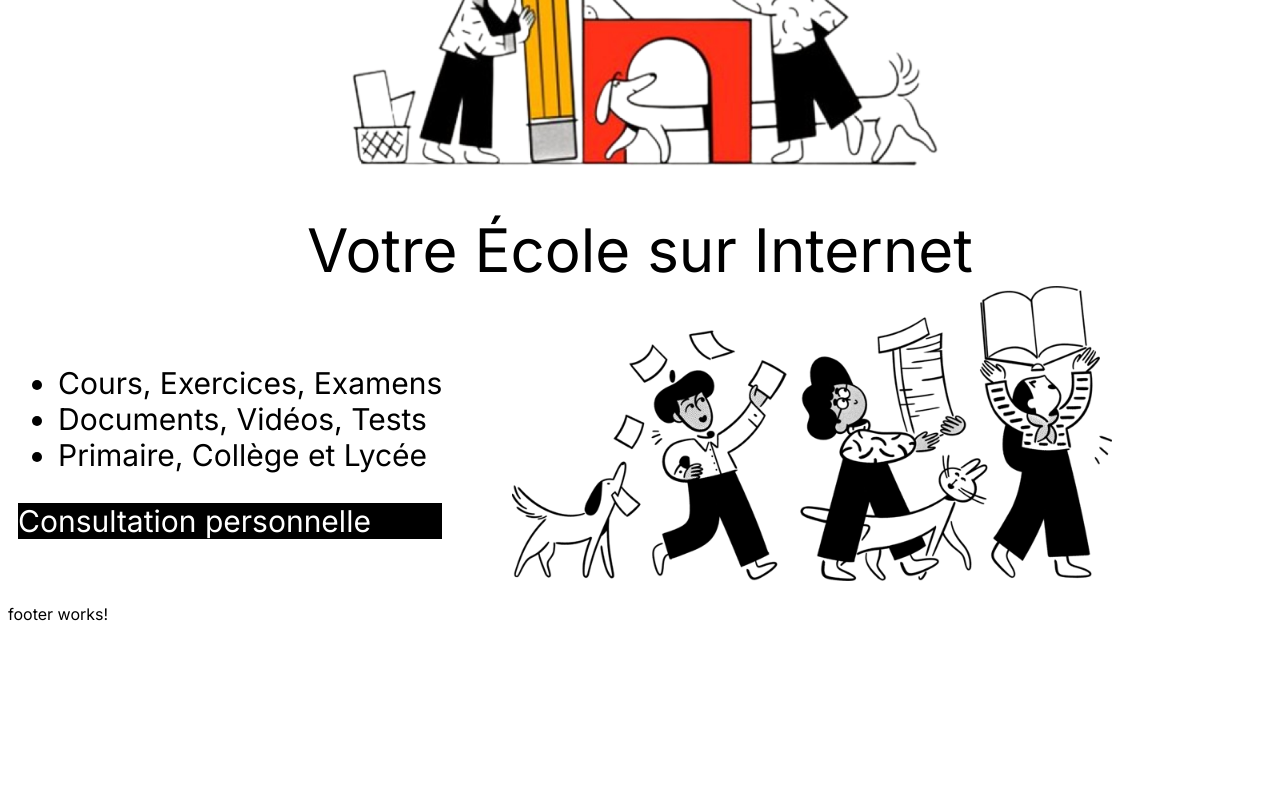
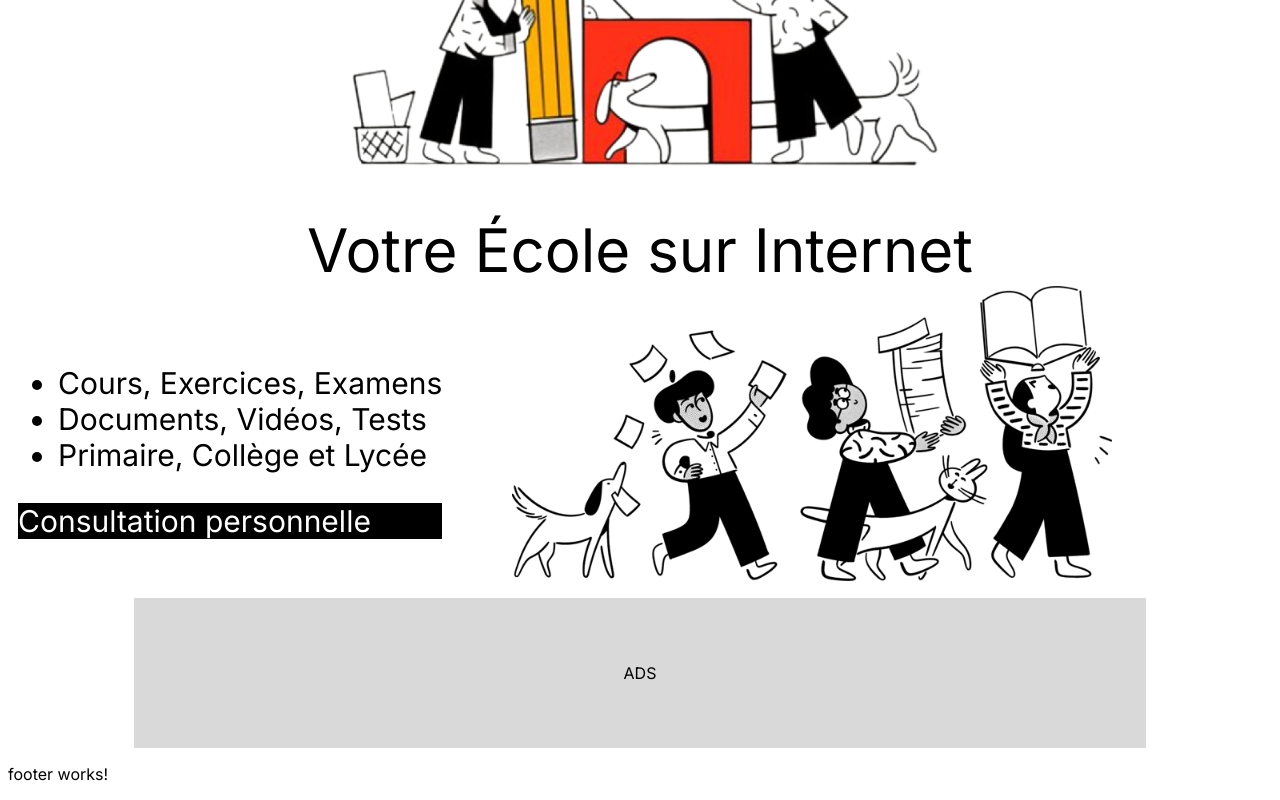
Before and after one commit to LouziAmine/SmartScholars__Ux__Ui, an Angular app: page / in a window 1280 px wide. Shown: the part 386-1186 px from the top of the page. Before the commit the page ends 1026 px from the top, so only its background shows below. Built offline with nearby package versions, Linux system fonts and the light colour scheme.

Commit message:
Advertising Network

```diff
--- a/src/app/app.module.ts
+++ b/src/app/app.module.ts
@@ -8,6 +8,7 @@ import { FooterComponent } from './component/footer/footer.component';
 import { HomeComponent } from './component/home/home.component';
 import { Conteneur1Component } from './component/home/conteneur-1/conteneur-1.component';
 import { Conteneur2Component } from './component/home/conteneur-2/conteneur-2.component';
+import { AdvertisingNetworkComponent } from './component/advertising-network/advertising-network.component';
 
 @NgModule({
   declarations: [
@@ -16,7 +17,8 @@ import { Conteneur2Component } from './component/home/conteneur-2/conteneur-2.co
     FooterComponent,
     HomeComponent,
     Conteneur1Component,
-    Conteneur2Component
+    Conteneur2Component,
+    AdvertisingNetworkComponent
   ],
   imports: [
     BrowserModule,
--- /dev/null
+++ b/src/app/component/advertising-network/advertising-network.component.html
@@ -0,0 +1,5 @@
+<div class="advertising-network">
+
+    ADS
+
+</div>
--- /dev/null
+++ b/src/app/component/advertising-network/advertising-network.component.sass
@@ -0,0 +1,11 @@
+.advertising-network
+    background-color: #D9D9D9
+    width: 80%
+    height: 150px
+    margin-left: 10%
+    //center text
+    display: flex
+    justify-content: center
+    align-items: center
+    margin-top: 10px
+    margin-bottom: 10px
--- a/src/app/component/home/home.component.html
+++ b/src/app/component/home/home.component.html
@@ -1,2 +1,3 @@
 <app-conteneur-1/>
 <app-conteneur-2/>
+<app-advertising-network/>
```
Also changed, not shown: src/app/component/advertising-network/advertising-network.component.ts (added, +10 -0 lines), 1 other file (tests, documents, lock files or other folders).
